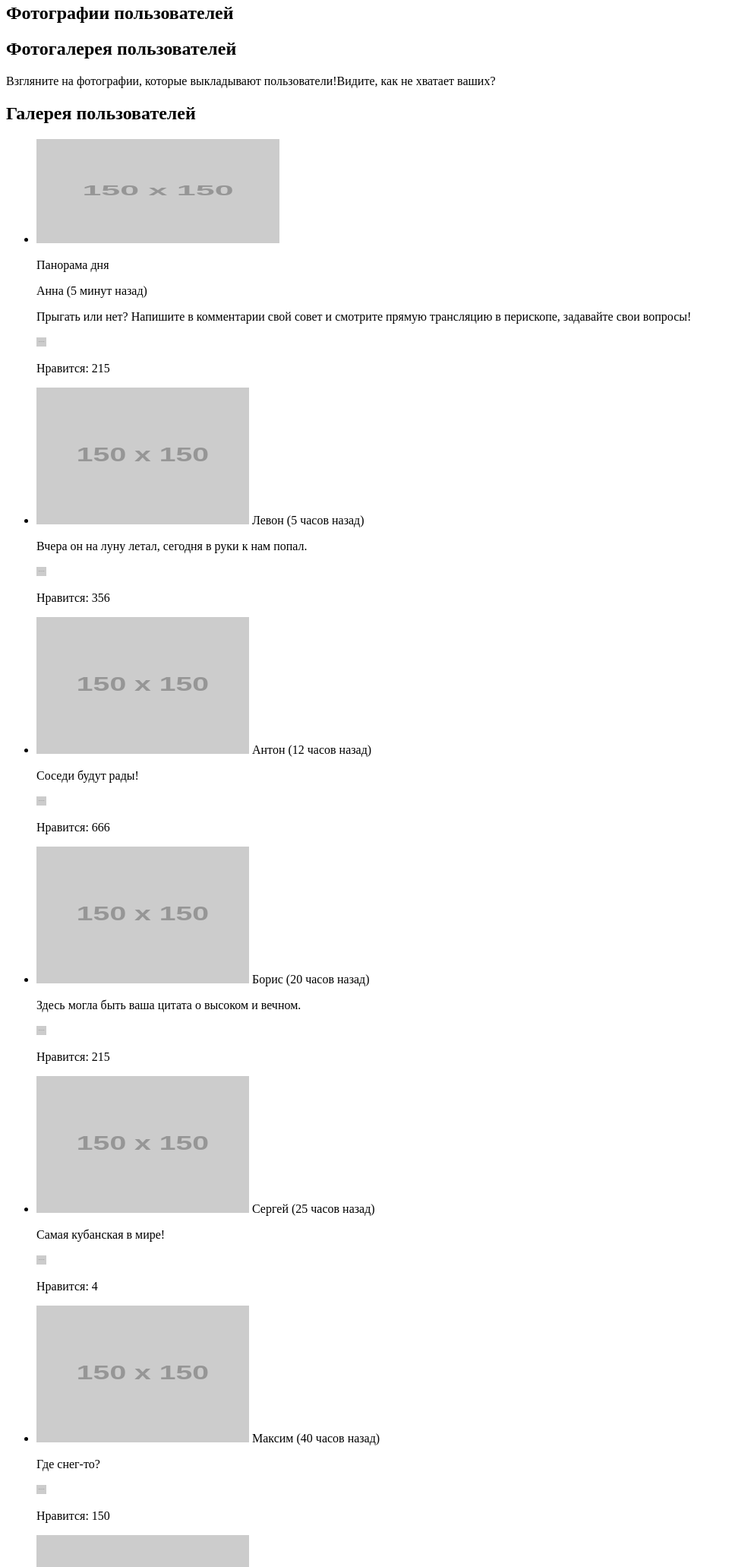
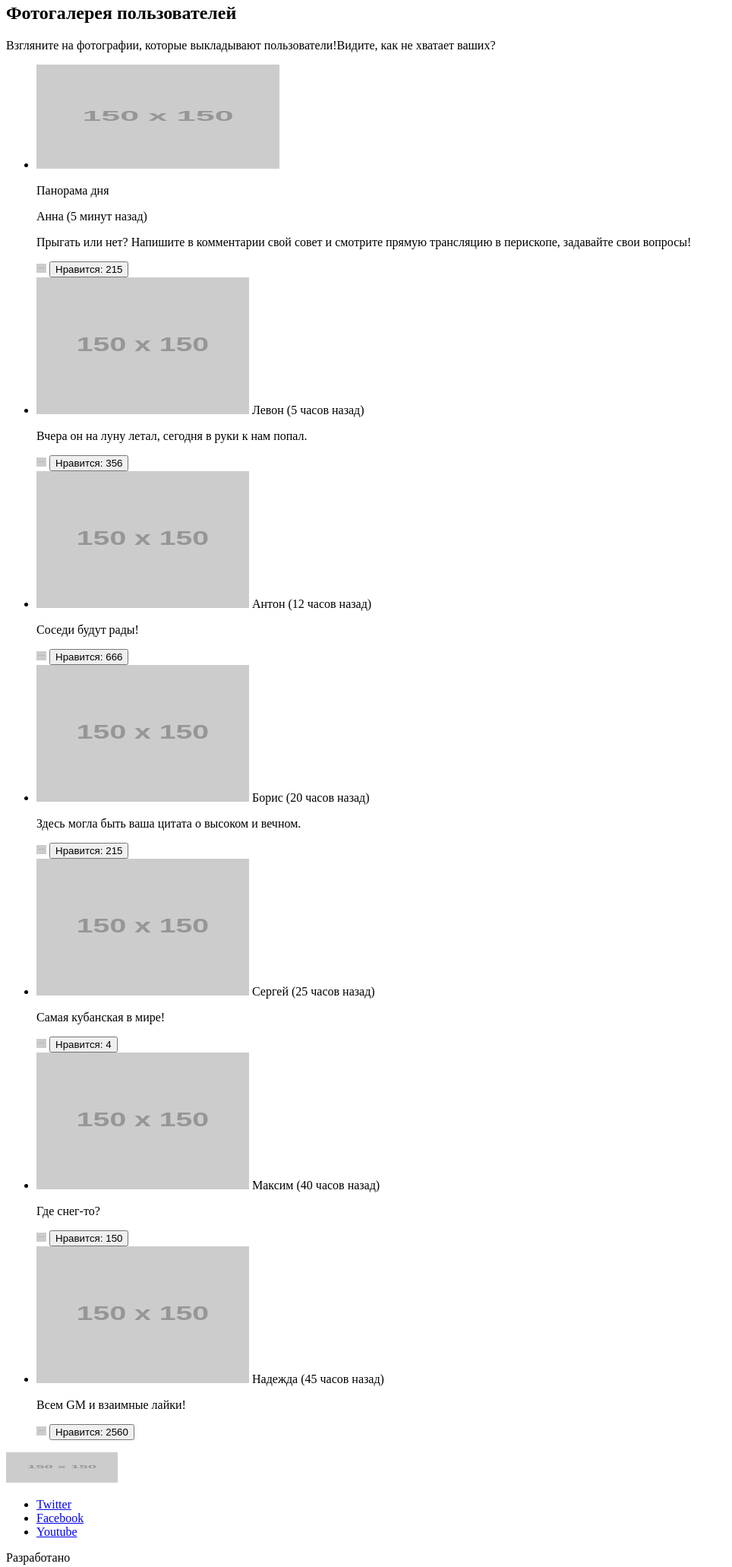
Before and after one commit to Skoryk94/1122137-pink-19, a website: page photo.html in a window 1280 px wide. Shown: the part 219-2281 px from the top of the page at 76% size, without its empty margins (0-964 px from the left). Drawn offline with Linux system fonts and the light colour scheme; placeholder pictures from the web are drawn by us.

Commit message:
Внесение правок 2

```diff
--- a/photo.html
+++ b/photo.html
@@ -30,16 +30,10 @@
         </nav>
     </header>
     <main class="page-main">
-        <h1 class="visually-hidden">Фотографии пользователей</h1>
-        <section class="photo">
-            <h2 class="photo__name">Фотографии пользователей</h2>
-        </section>
-        <section class="photo-intro">
+        <h1 class="page-main__head">Фотографии пользователей</h1>
+        <section class="gallery">
             <h2 class="visually-hidden">Фотогалерея пользователей</h2>
-            <p class="photo-intro__description">Взгляните на фотографии, которые выкладывают пользователи!Видите, как не хватает ваших?</p>
-        </section>
-        <section class="gallery">
-            <h2 class="visually-hidden">Галерея пользователей</h2>
+            <p class="gallery__description">Взгляните на фотографии, которые выкладывают пользователи!Видите, как не хватает ваших?</p>
             <ul class="gallery__list">
                 <li>
                    <img class="gallery__photo" src="https://via.placeholder.com/150x150" width="320" height="137" alt="Фотографии пользователей приложения Pink">
@@ -48,7 +42,7 @@
                    <span class="gallery__user-status">(5 минут назад)</span>
                    <p class="gallery__user-description">Прыгать или нет? Напишите в комментарии свой совет и смотрите прямую трансляцию в перископе, задавайте свои вопросы!</p>
                    <img class="gallery__likes-icon" src="https://via.placeholder.com/150x150" width="13" height="12" alt="like icon">
-                   <p class="gallery__likes-amount">Нравится: 215</p>
+                   <button class="gallery__likes-button">Нравится: 215</button>
                 </li>
                 <li>
                     <img class="gallery__photo" src="https://via.placeholder.com/150x150" width="280" height="180" alt="Фотографии пользователей приложения Pink">
@@ -56,7 +50,7 @@
                     <span class="gallery__user-status">(5 часов назад)</span>
                     <p class="gallery__user-description">Вчера он на луну летал, сегодня в руки к нам попал.</p>
                     <img class="gallery__likes-icon" src="https://via.placeholder.com/150x150" width="13" height="12" alt="like icon">
-                    <p class="gallery__likes-amount">Нравится: 356</p>
+                    <button class="gallery__likes-button">Нравится: 356</button>
                  </li>
                  <li>
                     <img class="gallery__photo" src="https://via.placeholder.com/150x150" width="280" height="180" alt="Фотографии пользователей приложения Pink">
@@ -64,7 +58,7 @@
                     <span class="gallery__user-status">(12 часов назад)</span>
                     <p class="gallery__user-description">Соседи будут рады!</p>
                     <img class="gallery__likes-icon" src="https://via.placeholder.com/150x150" width="13" height="12" alt="like icon">
-                    <p class="gallery__likes-amount">Нравится: 666</p>
+                    <button class="gallery__likes-button">Нравится: 666</button>
                  </li>
                  <li>
                     <img class="gallery__photo" src="https://via.placeholder.com/150x150" width="280" height="180" alt="Фотографии пользователей приложения Pink">
@@ -72,7 +66,7 @@
                     <span class="gallery__user-status">(20 часов назад)</span>
                     <p class="gallery__user-description">Здесь могла быть ваша цитата о высоком и вечном.</p>
                     <img class="gallery__likes-icon" src="https://via.placeholder.com/150x150" width="13" height="12" alt="like icon">
-                    <p class="gallery__likes-amount">Нравится: 215</p>
+                    <button class="gallery__likes-button">Нравится: 215</button>
                  </li>
                  <li>
                     <img class="gallery__photo" src="https://via.placeholder.com/150x150" width="280" height="180" alt="Фотографии пользователей приложения Pink">
@@ -80,7 +74,7 @@
                     <span class="gallery__user-status">(25 часов назад)</span>
                     <p class="gallery__user-description">Самая кубанская в мире!</p>
                     <img class="gallery__likes-icon" src="https://via.placeholder.com/150x150" width="13" height="12" alt="like icon">
-                    <p class="gallery__likes-amount">Нравится: 4</p>
+                    <button class="gallery__likes-button">Нравится: 4</button>
                  </li>
                  <li>
                     <img class="gallery__photo" src="https://via.placeholder.com/150x150" width="280" height="180" alt="Фотографии пользователей приложения Pink">
@@ -88,7 +82,7 @@
                     <span class="gallery__user-status">(40 часов назад)</span>
                     <p class="gallery__user-description">Где снег-то?</p>
                     <img class="gallery__likes-icon" src="https://via.placeholder.com/150x150" width="13" height="12" alt="like icon">
-                    <p class="gallery__likes-amount">Нравится: 150</p>
+                    <button class="gallery__likes-button">Нравится: 150</button>
                  </li>
                  <li>
                     <img class="gallery__photo" src="https://via.placeholder.com/150x150" width="280" height="180" alt="Фотографии пользователей приложения Pink">
@@ -96,7 +90,7 @@
                     <span class="gallery__user-status">(45 часов назад)</span>
                     <p class="gallery__user-description">Всем GM и взаимные лайки!</p>
                     <img class="gallery__likes-icon" src="https://via.placeholder.com/150x150" width="13" height="12" alt="like icon">
-                    <p class="gallery__likes-amount">Нравится: 2560</p>
+                    <button class="gallery__likes-button">Нравится: 2560</button>
                  </li>
             </ul>
         </section>
@@ -110,7 +104,7 @@
             <li><a href="https://facebook.com">Facebook</a></li>
             <li><a href="https://youtube.com/">Youtube</a></li>
         </ul>
-        <p class="footer__developer"><a href="https://htmlacademy.ru/study">Разработано</a></p>
+        <p class="footer__developer">Разработано <a href="https://htmlacademy.ru/"></a></p>
     </footer>
   </body>
 </html>
```
Also changed, not shown: form.html (+1 -1 lines), index.html (+6 -8 lines).
